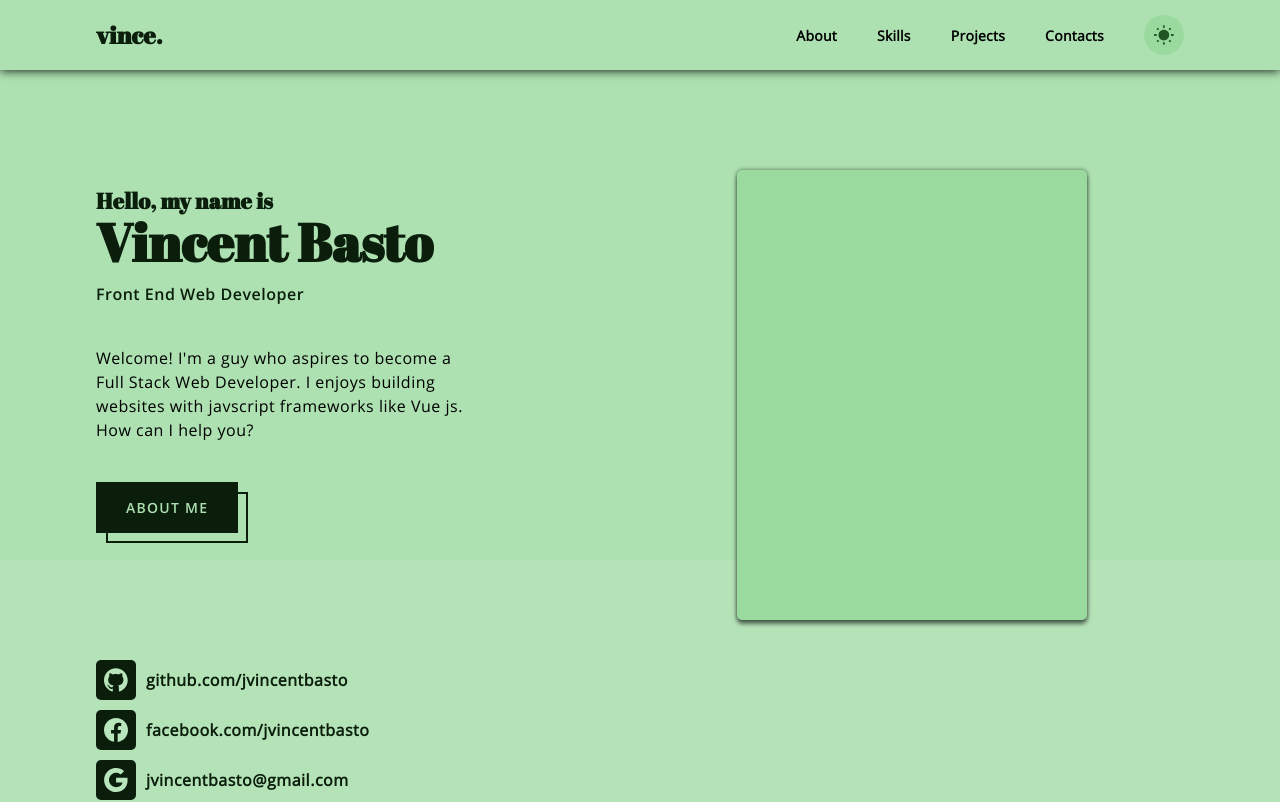
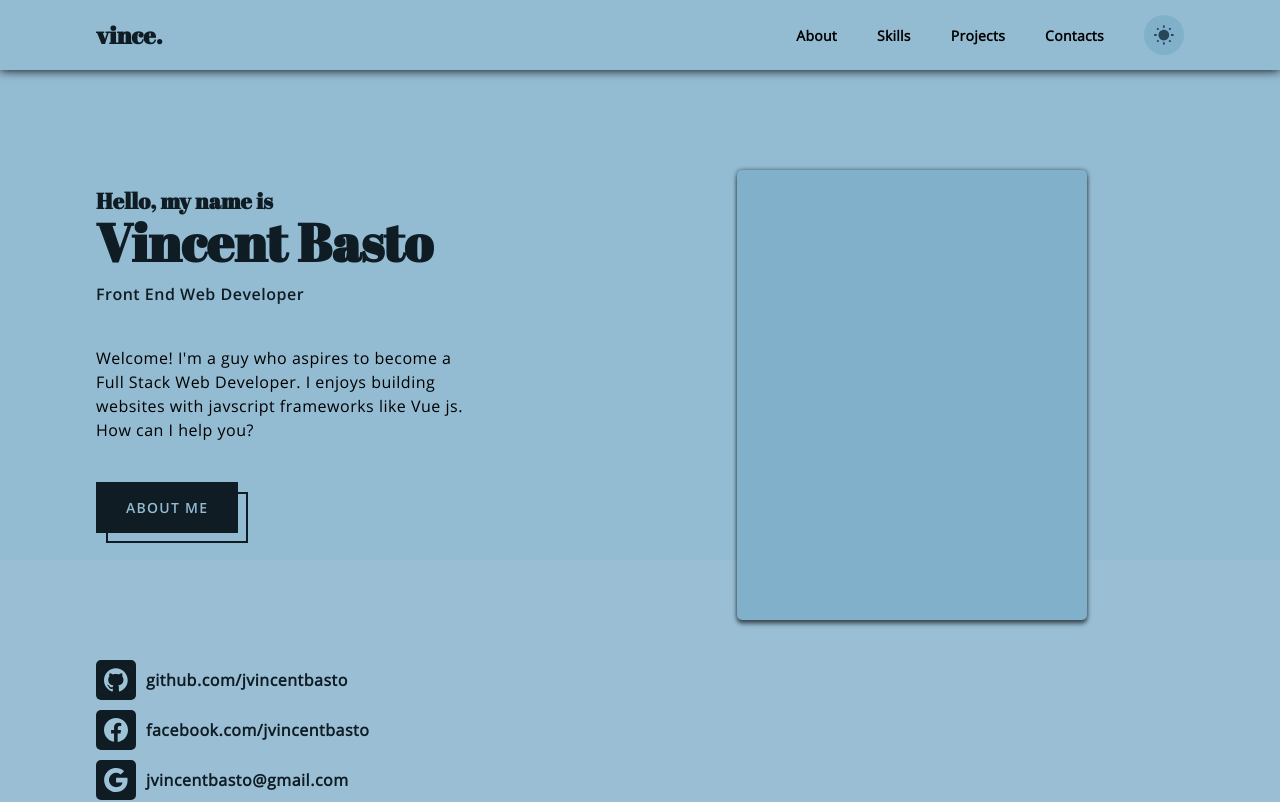
Before and after one commit to jvincentbasto/myportfolio, a Vue app: page / in a window 1280 px wide. Shown: the top 802 px of the page. Built offline with nearby package versions, Linux system fonts and the light colour scheme.

Commit message:
modified colors modes, feature: multi-colors, inverts. scoped colors with modes are yet to be done

```diff
--- a/src/components/btns/btnPrimary.vue
+++ b/src/components/btns/btnPrimary.vue
@@ -1,7 +1,13 @@
 <template>
   <!-- download -->
   <template v-if="data.type === 'download'">
-    <a target="__blank" :href="data.download" class="btn" ref="btn" download>
+    <a
+      target="__blank"
+      :href="data.file"
+      class="btn"
+      ref="btn"
+      :download="data.filename ? data.filename : 'download'"
+    >
       <div class="btn--content">
         <div class="btn-icongroup">
           <div class="btn-icon btn-icon--download">&nbsp;</div>
--- a/src/components/cards/cardInfoItem.vue
+++ b/src/components/cards/cardInfoItem.vue
@@ -75,7 +75,14 @@ export default {
       color: var(--c-dprimary);
     }
     &--value {
-      color: styles.fns-alpha(var(--c-black), 0.8);
+      color: var(--c-dprimary);
+    }
+  }
+}
+@include styles.mxs-themes(dark) {
+  .info {
+    &--value {
+      color: styles.fns-alpha(var(--c-dprimary), 0.8);
     }
   }
 }
--- a/src/components/layouts/footer.vue
+++ b/src/components/layouts/footer.vue
@@ -4,6 +4,7 @@
     class="section section-footer"
     id="contacts"
     ref="sectFooter"
+    theme="static"
   >
     <div class="section-margin block block--1">
       <div class="segment segment-titlegroup">
@@ -111,32 +112,33 @@ export default {
 <style scoped lang="scss">
 @use "~@/sass/styles" as styles;
 
-@include styles.mxs-themes(default) {
 .section {
   &-footer {
-      background: styles.$vars-c-black;
+    background: var(--sc-black);
   }
 }
 
 .section {
   &-copyright {
-      color: darken(styles.$vars-c-white, 10%);
+    color: styles.fns-darken(var(--sc-white), 10);
   }
 }
 
 // segment
+.section-footer {
   .segment {
     &--title {
-      color: styles.$vars-c-lprimary;
+      color: var(--sc-lprimary);
     }
     &--line {
-      background: lighten(styles.$vars-c-black, 4%);
+      background: styles.fns-lighten(var(--sc-black), 4);
+    }
   }
 }
 
 .pitch {
   &-content {
-      color: styles.$vars-c-lprimary;
+    color: var(--sc-lprimary);
   }
 }
 
@@ -145,27 +147,26 @@ export default {
   :deep(.link) {
     .link {
       &--text {
-          color: lighten(styles.$vars-c-black, 30%);
+        color: styles.fns-lighten(var(--sc-black), 30);
       }
       &-icongroup {
-          background: lighten(styles.$vars-c-black, 4%);
+        background: styles.fns-lighten(var(--sc-black), 4);
       }
       &-icon {
-          background: lighten(styles.$vars-c-black, 30%);
+        background: styles.fns-lighten(var(--sc-black), 30);
       }
     }
   }
   :deep(.link:hover) {
     .link {
       &--text {
-          color: styles.$vars-c-lprimary;
+        color: var(--sc-lprimary);
       }
       &-icongroup {
-          background: lighten(styles.$vars-c-black, 4%);
+        background: styles.fns-lighten(var(--sc-black), 4);
       }
       &-icongroup .link-icon {
-          background: styles.$vars-c-lprimary;
-        }
+        background: var(--sc-lprimary);
       }
     }
   }
--- a/src/components/layouts/navbar.vue
+++ b/src/components/layouts/navbar.vue
@@ -110,6 +110,7 @@ export default {
 // nav bg
 .nav-bg {
   background: var(--c-lprimary);
+  box-shadow: 0 0 10px black;
 }
 
 @include styles.mxs-themes(dark) {
--- a/src/components/links/socialLinks.vue
+++ b/src/components/links/socialLinks.vue
@@ -135,6 +135,11 @@ export default {
   align-items: center;
   margin-bottom: 1rem;
 
+  @include styles.mxs-respond(lphone) {
+    height: 3rem;
+    margin-bottom: 5px;
+  }
+
   &-icongroup {
     height: 100%;
     width: 4rem;
@@ -151,7 +156,6 @@ export default {
     transition: background-color 0.3s ease-in-out;
 
     @include styles.mxs-respond(lphone) {
-      height: 3rem;
       width: 3rem;
     }
   }
--- a/src/sass/mixins/_themes.scss
+++ b/src/sass/mixins/_themes.scss
@@ -1,19 +1,33 @@
-// dark theme
-@mixin themes($theme: light) {
+// global colors theme
+@mixin colorTheme($theme: blue) {
+  html[color="#{$theme}"] { @content };
+}
 
-  @if $theme == light {
+
+// global color modes
+@mixin themes($mode: light) {
+
+  @if $mode == light {
 		html[theme="light"] { @content };
   }
-  @if $theme == dark {
+  @if $mode == dark {
     html[theme="dark"] { @content };
   }
-  @if $theme == sepia {
-		html[theme="sepia"] { @content };
+}
+
+
+// // scoped color themes and modes
+// @mixin scopedColorScheme($theme: blue, $mode: light) {
+//   html[theme=""] [color=""] { @content };
+// }
+
+
+// global and scoped inverted color modes
+@mixin invertTheme($theme: light) {
+  @if $theme == light {
+    html[theme="light"][invert="true"], html[theme="light"] [invert="true"] { @content };
   }
-  @if $theme == default {
-    html[theme="light"],html[theme="dark"],html[theme="sepia"] { @content };
+  @if $theme == dark {
+    html[theme="dark"][invert="true"], html[theme="dark"] [invert="true"] { @content };
   }
-  // @else {
-		// html[dark] { @content };
-  // }
 }
--- a/src/sass/variables/_cssColors.scss
+++ b/src/sass/variables/_cssColors.scss
@@ -2,36 +2,112 @@
 @use "~@/sass/functions/functions" as fns;
 
 
-/* root colors */
-:root {
-
-	--c-hue-primary: 202;
-	--c-sat-primary: 41%;
-	--c-lum-primary: 70%;
+@mixin colorPropValues($color: blue) {
 
 	// granny smith green
 	// hsl(95, 46%, 73%)
 	// torq blue
 	// hsl(124, 36%, 78%)
 
+	@if $color == blue {
+		--dc-hue: 202;
+		--dc-sat: 41%;
+		--dc-lum: 70%;
 
-	// @include mxs.varHsl(--c-lprimary,202,41%,70%);
-	// @include mxs.varHsl(--c-dprimary,202,41%,10%);
-	// @include mxs.varHsl(--c-white,202,41%,90%);
-	// @include mxs.varHsl(--c-grey,202,11%,70%);
-	// @include mxs.varHsl(--c-black,202,11%,10%);
+		--dc-lightsat: 90%;
+		--dc-darksat: 11%;
+		--dc-lightlum: 90%;
+		--dc-darklum: 10%;
+	}
+	@if $color == green {
+		--dc-hue: 95;
+		--dc-sat: 46%;
+		--dc-lum: 73%;
+
+		--dc-lightsat: 96%;
+		--dc-darksat: 16%;
+		--dc-lightlum: 93%;
+		--dc-darklum: 13%;
+	}
+}
 
 
-	// @include mxs.varHsl(--c-defwhite,0,0%,90%);
-	// @include mxs.varHsl(--c-defblack,0,0%,0%);
+// color props/modes mixins
+@mixin colorProps($mode: light) {
 
-	@include mxs.varHsl(--c-lprimary,124,46%,78%);
-	@include mxs.varHsl(--c-dprimary,124,46%,8%);
-	@include mxs.varHsl(--c-white,124,46%,98%);
-	@include mxs.varHsl(--c-grey,124,16%,78%);
-	@include mxs.varHsl(--c-black,124,16%,8%);
+  @if $mode == light {
+		--c-hue: var(--dc-hue);
+		--c-sat: var(--dc-sat);
+		--c-lum: var(--dc-lum);
+
+		--c-lightsat: var(--dc-lightsat);
+		--c-darksat: var(--dc-darksat);
+		--c-lightlum: var(--dc-lightlum);
+		--c-darklum: var(--dc-darklum);
+
+		// natural colors
+		@include mxs.varHsla(--c-defwhite,0,0%,90%,.9);
+		@include mxs.varHsl(--c-defblack,0,0%,0%);
+  }
+  @if $mode == dark {
+		--c-hue: var(--dc-hue);
+		--c-sat: var(--dc-sat);
+		--c-lum: var(--dc-darklum);
+
+		--c-lightsat: var(--dc-lightsat);
+		--c-darksat: var(--dc-darksat);
+		--c-lightlum: var(--dc-darklum);
+		--c-darklum: var(--dc-lum);
+
+		// natural colors
+		@include mxs.varHsl(--c-defwhite,0,0%,0%);
+		@include mxs.varHsla(--c-defblack,0,0%,90%,.9);
+  }
+}
+
+// color variables
+@mixin colorVars {
+	@include mxs.varHsl(--c-lprimary,var(--c-hue),var(--c-sat),var(--c-lum));
+	@include mxs.varHsl(--c-dprimary,var(--c-hue),var(--c-sat),var(--c-darklum));
+	@include mxs.varHsl(--c-white,var(--c-hue),var(--c-sat),var(--c-lightlum));
+	@include mxs.varHsl(--c-black,var(--c-hue),var(--c-darksat),var(--c-darklum));
+	@include mxs.varHsl(--c-grey,var(--c-hue),var(--c-darksat),var(--c-lum));
+}
 
 
+
+/* root colors */
+:root {
+
+	// dynamic color properties
+	@include colorPropValues(blue);
+	// base var color properties
+	@include colorProps(light);
+	// base var colors
+	@include colorVars;
+
+
+
+	// static color properties
+	--sc-hue: var(--dc-hue);
+	--sc-sat: var(--dc-sat);
+	--sc-lum: var(--dc-lum);
+
+	--sc-lightsat: var(--dc-lightsat);
+	--sc-darksat: var(--dc-darksat);
+	--sc-lightlum: var(--dc-lightlum);
+	--sc-darklum: var(--dc-darklum);
+
+
+	// static colors
+	@include mxs.varHsl(--sc-lprimary,var(--sc-hue),var(--sc-sat),var(--sc-lum));
+	@include mxs.varHsl(--sc-dprimary,var(--sc-hue),var(--sc-sat),var(--sc-darklum));
+	@include mxs.varHsl(--sc-white,var(--sc-hue),var(--sc-sat),var(--sc-lightlum));
+	@include mxs.varHsl(--sc-black,var(--sc-hue),var(--sc-darksat),var(--sc-darklum));
+	@include mxs.varHsl(--sc-grey,var(--sc-hue),var(--sc-darksat),var(--sc-lum));
+
+
+	// natural colors
 	@include mxs.varHsl(--c-defwhite,0,0%,90%);
 	@include mxs.varHsl(--c-defblack,0,0%,0%);
 }
@@ -54,41 +130,38 @@
 }
 
 
-// light theme
-// @include mxs.themes(light) {
-
-// 	--c-lprimary: --c-lprimary;
-// 	--c-dprimary: --c-dprimary;
-// 	--c-white: --c-white;
-// 	--c-grey: --c-grey;
-// 	--c-black: --c-black;
 
 
-// 	--c-defwhite: --c-defwhite;
-// 	--c-defblack: --c-defblack;
-// }
+// color generate
+@mixin colorGenerate($color: blue,$mode: light) {
+	@include colorPropValues($color);
+	@include colorProps($mode);
+	@include colorVars;
+}
 
 
-// dark theme
+// global light color themes
+@include mxs.colorTheme(blue) {
+	@include colorGenerate(blue,light);
+}
+@include mxs.colorTheme(green) {
+	@include colorGenerate(green,light);
+}
+// global dark color themes
 @include mxs.themes(dark) {
-
-	// @include mxs.varHsl(--c-lprimary,202,41%,10%);
-	// @include mxs.varHsl(--c-dprimary,202,41%,70%);
-	// @include mxs.varHsl(--c-white,202,11%,10%);
-	// @include mxs.varHsl(--c-grey,202,11%,70%);
-	// @include mxs.varHsl(--c-black,202,41%,90%);
+	@include colorProps(dark);
+}
 
 
-	// @include mxs.varHsl(--c-defwhite,0,0%,0%);
-	// @include mxs.varHsla(--c-defblack,0,0%,90%,.9);
 
 
-	@include mxs.varHsl(--c-lprimary,124,46%,8%);
-	@include mxs.varHsl(--c-dprimary,124,46%,78%);
-	@include mxs.varHsl(--c-white,124,16%,8%);
-	@include mxs.varHsl(--c-grey,124,16%,8%);
-	@include mxs.varHsl(--c-black,124,46%,98%);
-
-	@include mxs.varHsl(--c-defwhite,0,0%,0%);
-	@include mxs.varHsla(--c-defblack,0,0%,90%,.9);
+// invert light theme
+@include mxs.invertTheme(light) {
+	@include colorProps(dark);
+	@include colorVars;
 }
+// invert dark theme
+@include mxs.invertTheme(dark) {
+	@include colorProps(light);
+	@include colorVars;
+}
--- a/src/sass/variables/_sassColors.scss
+++ b/src/sass/variables/_sassColors.scss
@@ -1,9 +1,9 @@
 /* Primary Colors */
 
 	// hsl
-	// $c-hue-primary: 202;
-	// $c-sat-primary: 41%;
-	// $c-lum-primary: 70%;
+	$c-hue-primary: 202;
+	$c-sat-primary: 41%;
+	$c-lum-primary: 70%;
 
 	// granny smith green
 	// hsl(95, 46%, 73%)
@@ -12,9 +12,9 @@
 
 
 	// hsl
-	$c-hue-primary: 124;
-	$c-sat-primary: 46%;
-	$c-lum-primary: 78%;
+	// $c-hue-primary: 124;
+	// $c-sat-primary: 46%;
+	// $c-lum-primary: 78%;
 
 	// primary
 	$c-lprimary: hsl($c-hue-primary, $c-sat-primary, $c-lum-primary);
--- a/src/views/homepage/About.vue
+++ b/src/views/homepage/About.vue
@@ -71,7 +71,8 @@ export default {
     const resume = require("@/files/resume.pdf");
     const data = {
       type: "download",
-      download: resume,
+      file: resume,
+      filename: "resume.pdf",
     };
 
     return {
--- a/vue.config.js
+++ b/vue.config.js
@@ -1,13 +1,19 @@
 module.exports = {
-  chainWebpack: (config) => {
-    config.module
-      .rule("pdf")
-      .test(/\.pdf$/)
-      .use("file-loader")
-      .loader("file-loader");
-    // .tap(options => {
-    //   console.log(options)
-    //   return options
-    // })
+  configureWebpack: {
+    module: {
+      rules: [
+        {
+          test: /\.(pdf)(\?.*)?$/,
+          use: [
+            {
+              loader: "url-loader",
+              options: {
+                name: "files/[name].[hash:8].[ext]",
+              },
+            },
+          ],
+        },
+      ],
+    },
   },
 };
```
Lines whose indentation alone changed are shown as unchanged.
